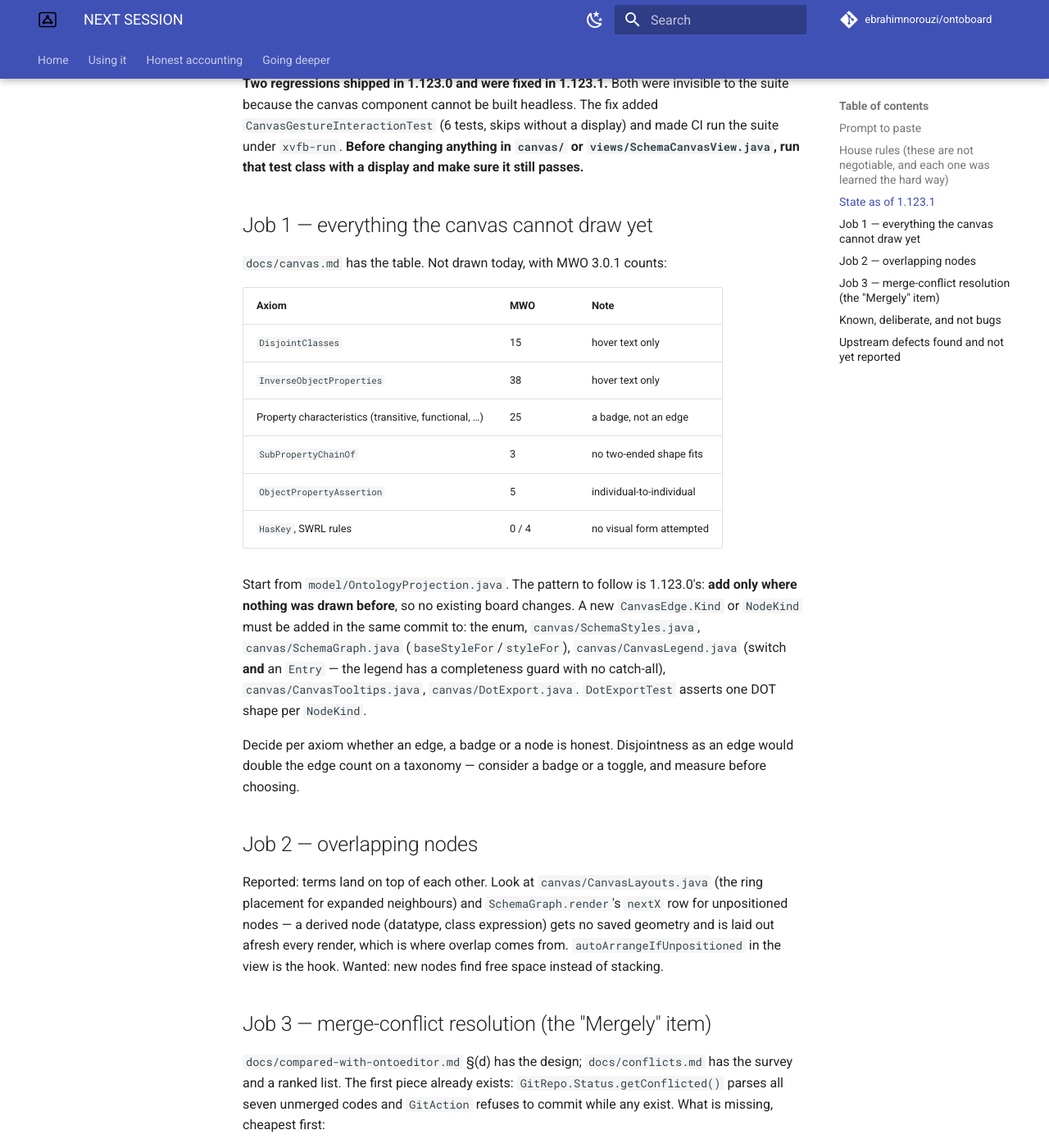
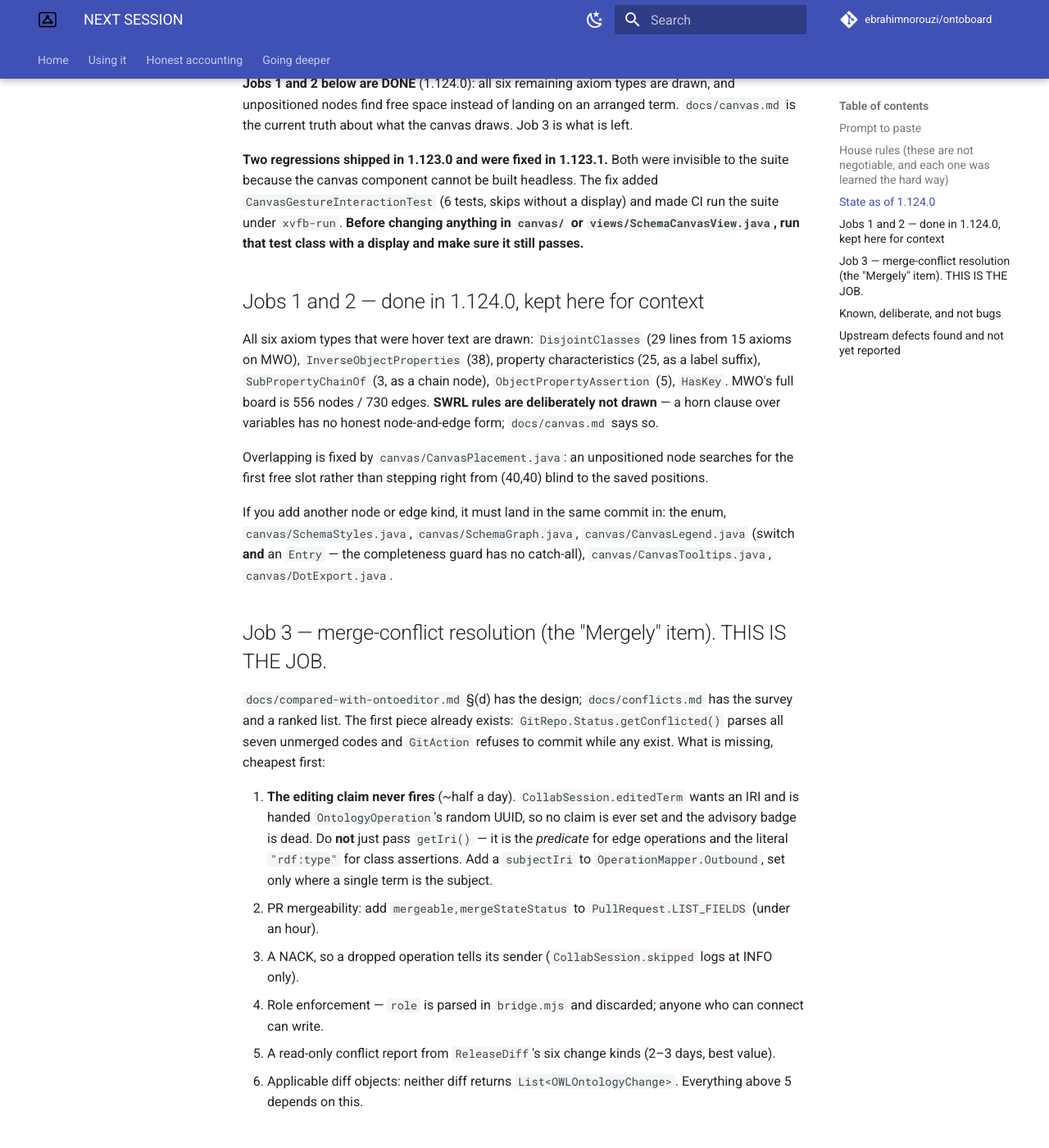
Before and after one commit to ebrahimnorouzi/ontoboard, an MkDocs documentation site: the page built from docs/superpowers/NEXT-SESSION.md, in a window 1280 px wide and 1400 px high, scrolled down 1168 px. Shown: the whole window at 82% size. Built offline with MkDocs 1.6.1 and Material for MkDocs 9.7.7, drawn with Linux system fonts in a browser that asks for light colours; comment, search, counter and statistics services are not loaded; some of the changed text lies outside the part shown.

Commit message:
docs(handoff): jobs 1 and 2 are done, job 3 is what is left
The canvas now draws all six axiom types that were hover text, and unpositioned nodes find free
space - both shipped in 1.124.0. A handoff that still described them as open would send the next
session to work that is finished, which is worse than no handoff at all.

Co-Authored-By: Claude Opus 5 <noreply@anthropic.com>

```diff
--- a/docs/superpowers/NEXT-SESSION.md
+++ b/docs/superpowers/NEXT-SESSION.md
@@ -34,11 +34,15 @@ That is the whole prompt. Everything below is in the file, so the session starts
   -Version <v> -SelfTest`; quote every `-D` argument or PowerShell splits it.
 - Don't drive the user's desktop with synthetic clicks. They are usually at the keyboard.
 
-## State as of 1.123.1
+## State as of 1.124.0
 
 Released, green, both hosts smoked. Recent work: the pattern library (163 patterns, a worked
 example each), canvas panning, click-to-navigate, one-hop = adjacency in the drawn graph,
 anonymous class expressions, an editable entity pane, git conflict refusal.
+
+**Jobs 1 and 2 below are DONE** (1.124.0): all six remaining axiom types are drawn, and
+unpositioned nodes find free space instead of landing on an arranged term. `docs/canvas.md` is
+the current truth about what the canvas draws. Job 3 is what is left.
 
 **Two regressions shipped in 1.123.0 and were fixed in 1.123.1.** Both were invisible to the
 suite because the canvas component cannot be built headless. The fix added
@@ -46,38 +50,23 @@ suite because the canvas component cannot be built headless. The fix added
 `xvfb-run`. **Before changing anything in `canvas/` or `views/SchemaCanvasView.java`, run that
 test class with a display and make sure it still passes.**
 
-## Job 1 — everything the canvas cannot draw yet
+## Jobs 1 and 2 — done in 1.124.0, kept here for context
 
-`docs/canvas.md` has the table. Not drawn today, with MWO 3.0.1 counts:
+All six axiom types that were hover text are drawn: `DisjointClasses` (29 lines from 15 axioms on
+MWO), `InverseObjectProperties` (38), property characteristics (25, as a label suffix),
+`SubPropertyChainOf` (3, as a chain node), `ObjectPropertyAssertion` (5), `HasKey`. MWO's full
+board is 556 nodes / 730 edges. **SWRL rules are deliberately not drawn** — a horn clause over
+variables has no honest node-and-edge form; `docs/canvas.md` says so.
 
-| Axiom | MWO | Note |
-|---|---|---|
-| `DisjointClasses` | 15 | hover text only |
-| `InverseObjectProperties` | 38 | hover text only |
-| Property characteristics (transitive, functional, …) | 25 | a badge, not an edge |
-| `SubPropertyChainOf` | 3 | no two-ended shape fits |
-| `ObjectPropertyAssertion` | 5 | individual-to-individual |
-| `HasKey`, SWRL rules | 0 / 4 | no visual form attempted |
+Overlapping is fixed by `canvas/CanvasPlacement.java`: an unpositioned node searches for the
+first free slot rather than stepping right from (40,40) blind to the saved positions.
 
-Start from `model/OntologyProjection.java`. The pattern to follow is 1.123.0's: **add only where
-nothing was drawn before**, so no existing board changes. A new `CanvasEdge.Kind` or `NodeKind`
-must be added in the same commit to: the enum, `canvas/SchemaStyles.java`,
-`canvas/SchemaGraph.java` (`baseStyleFor`/`styleFor`), `canvas/CanvasLegend.java` (switch **and**
-an `Entry` — the legend has a completeness guard with no catch-all), `canvas/CanvasTooltips.java`,
-`canvas/DotExport.java`. `DotExportTest` asserts one DOT shape per `NodeKind`.
+If you add another node or edge kind, it must land in the same commit in: the enum,
+`canvas/SchemaStyles.java`, `canvas/SchemaGraph.java`, `canvas/CanvasLegend.java` (switch **and**
+an `Entry` — the completeness guard has no catch-all), `canvas/CanvasTooltips.java`,
+`canvas/DotExport.java`.
 
-Decide per axiom whether an edge, a badge or a node is honest. Disjointness as an edge would
-double the edge count on a taxonomy — consider a badge or a toggle, and measure before choosing.
-
-## Job 2 — overlapping nodes
-
-Reported: terms land on top of each other. Look at `canvas/CanvasLayouts.java` (the ring
-placement for expanded neighbours) and `SchemaGraph.render`'s `nextX` row for unpositioned nodes
-— a derived node (datatype, class expression) gets no saved geometry and is laid out afresh every
-render, which is where overlap comes from. `autoArrangeIfUnpositioned` in the view is the hook.
-Wanted: new nodes find free space instead of stacking.
-
-## Job 3 — merge-conflict resolution (the "Mergely" item)
+## Job 3 — merge-conflict resolution (the "Mergely" item). THIS IS THE JOB.
 
 `docs/compared-with-ontoeditor.md` §(d) has the design; `docs/conflicts.md` has the survey and a
 ranked list. The first piece already exists: `GitRepo.Status.getConflicted()` parses all seven
```
